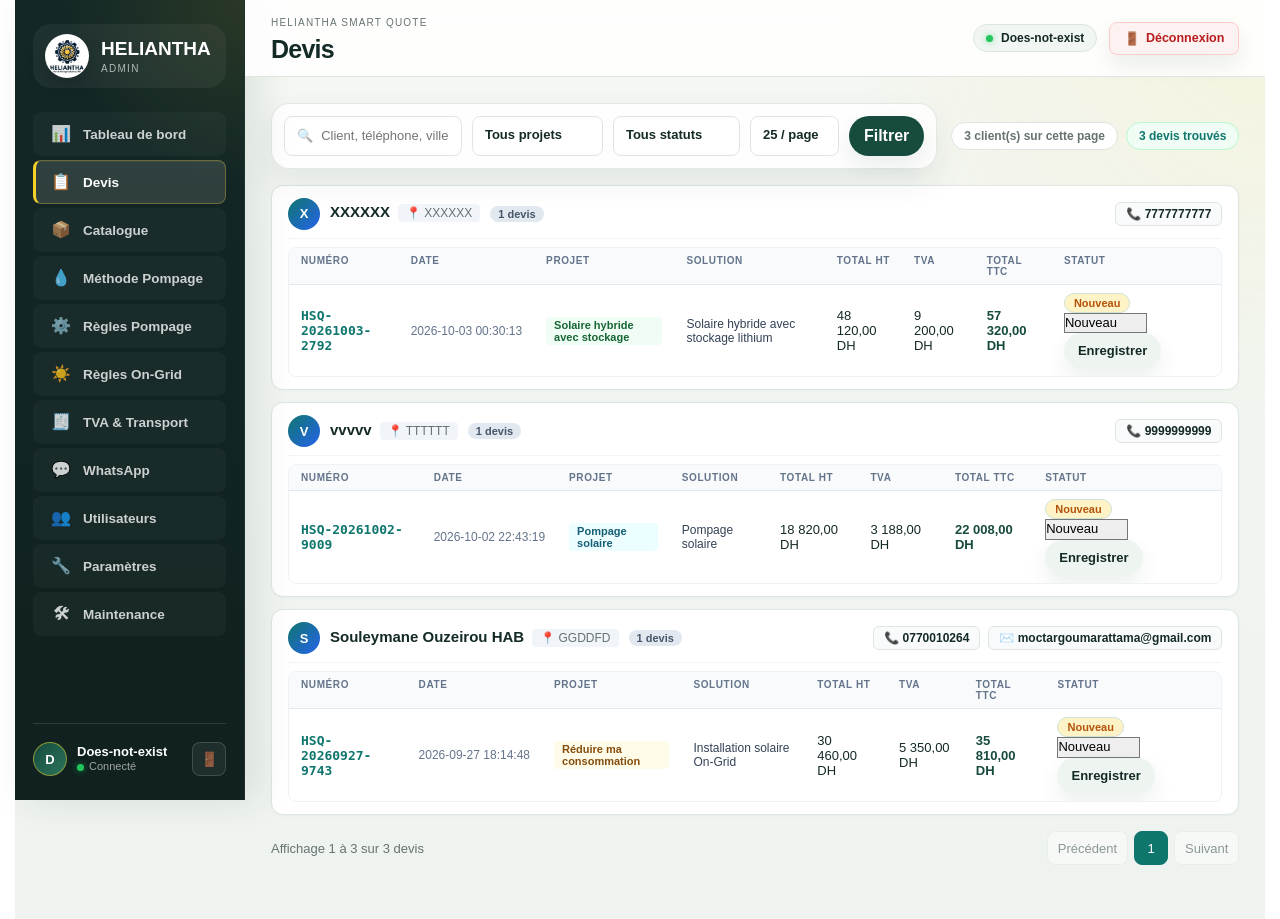
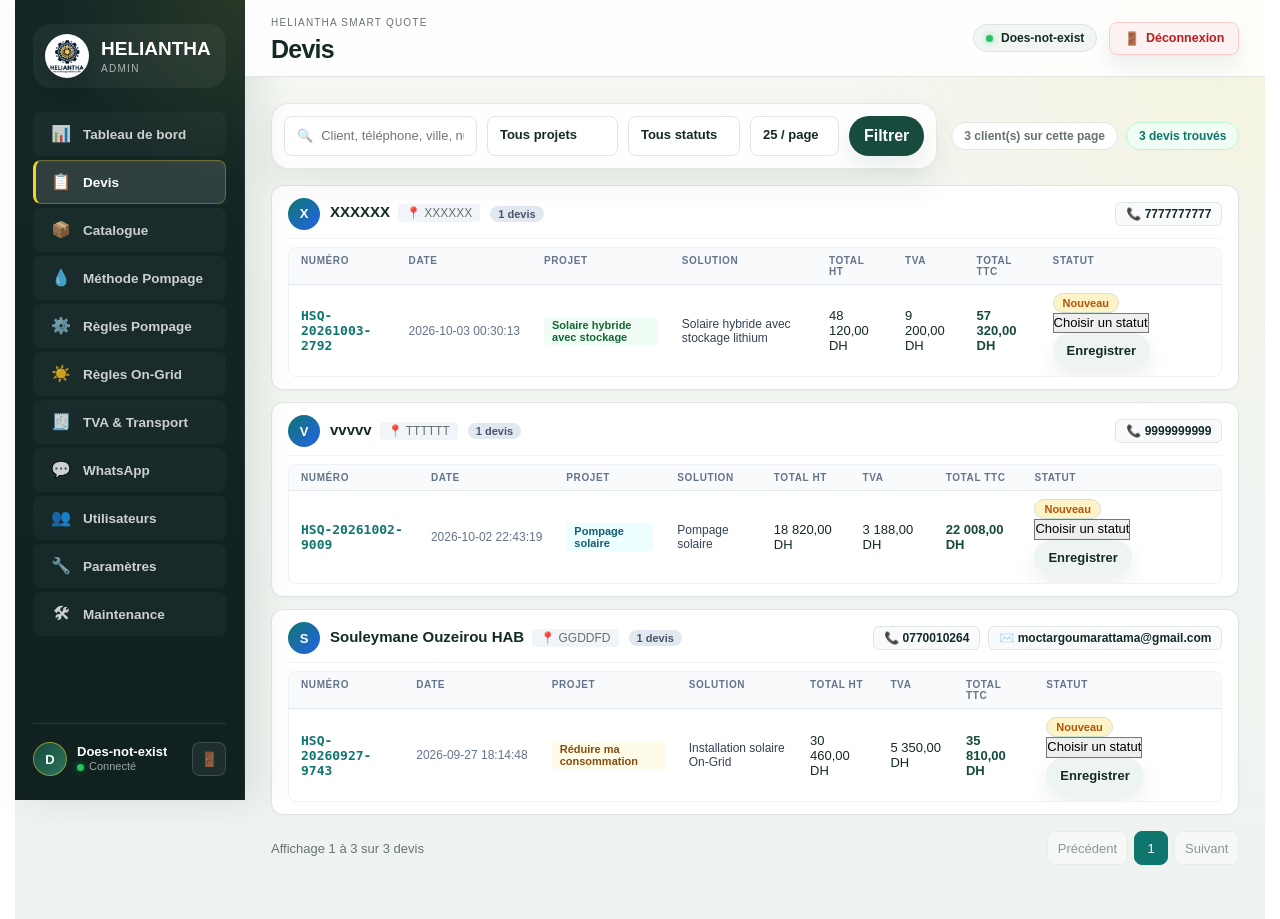
Before and after one commit to moctargoumarattama/HELIANTHA-SOLAIRE, a Flask app: page /admin/devis in a window 1280 px wide. Run offline with Flask 3, Linux system fonts and the light colour scheme; a user stored in the database is signed in; data comes from the database, SQL or seed files in the repository; some libraries are stand-ins or nearby versions.

Commit message:
feat(admin): workspace de gestion des devis et parametres ajax

```diff
--- a/app/db.py
+++ b/app/db.py
@@ -94,7 +94,7 @@ CREATE TABLE IF NOT EXISTS quote_requests (
     location TEXT,
     request_json TEXT NOT NULL,
     result_json TEXT NOT NULL,
-    status TEXT NOT NULL DEFAULT 'Nouveau',
+    status TEXT NOT NULL DEFAULT 'A contacter',
     created_at TEXT NOT NULL DEFAULT CURRENT_TIMESTAMP
 );
 
@@ -1205,7 +1205,7 @@ def save_quote(quote_number, project, data, contact, result):
             data.get("city") or contact.get("location", ""),
             dumps({"data": data, "contact": contact}),
             dumps(result),
-            contact.get("status", "Nouveau") if contact.get("status") in QUOTE_STATUSES else "Nouveau",
+            contact.get("status", "A contacter") if contact.get("status") in QUOTE_STATUSES else "A contacter",
             result.get("title", ""),
             financial.get("total_ht"),
             financial.get("total_ttc"),
--- a/app/defaults.py
+++ b/app/defaults.py
@@ -15,17 +15,12 @@ DASHBOARD_PROJECT_LABELS = {
 }
 
 QUOTE_STATUSES = [
-    "Nouveau",
     "A contacter",
-    "Contacte",
-    "Etude",
-    "Visite programmee",
-    "Devis prepare",
-    "Devis envoye",
     "Accepte",
     "Refuse",
     "Installation",
     "Termine",
+    "Visite programmee",  # Statut interne des visites, absent du menu admin.
 ]
 
 CALCULATOR_VERSIONS = {
--- a/app/routes.py
+++ b/app/routes.py
@@ -1627,7 +1627,7 @@ def admin_quote_status(quote_id):
     fields = _admin_submitted_fields()
     if fields is None:
         return _admin_ajax_error({"form": "Données invalides."})
-    status = str(fields.get("status", "Nouveau"))
+    status = str(fields.get("status", "A contacter"))
     if status not in ADMIN_QUOTE_STATUSES:
         if _admin_is_ajax():
             return _admin_ajax_error({"status": "Choisissez un statut valide."})
@@ -1639,7 +1639,7 @@ def admin_quote_status(quote_id):
         label = display_quote_status(status)
         if status in {"Accepte", "Termine"}:
             badge_class = "crm-st-success"
-        elif status in {"Etude", "Devis prepare", "Devis envoye", "Installation"}:
+        elif status == "Installation":
             badge_class = "crm-st-info"
         elif status == "Refuse":
             badge_class = "crm-st-danger"
--- a/templates/admin/quotes.html
+++ b/templates/admin/quotes.html
@@ -22,7 +22,6 @@
       <option value="">Tous statuts</option>
       <optgroup label="Vue rapide">
         <option value="en_attente" {% if filters.get('status') == 'en_attente' %}selected{% endif %}>En attente</option>
-        <option value="envoye" {% if filters.get('status') == 'envoye' %}selected{% endif %}>Envoyés</option>
         <option value="valide" {% if filters.get('status') == 'valide' %}selected{% endif %}>Validés</option>
         <option value="rejete" {% if filters.get('status') == 'rejete' %}selected{% endif %}>Rejetés</option>
       </optgroup>
@@ -108,11 +107,12 @@
             <td data-label="Total TTC" class="amount-ttc"><strong>{{ (q.amount_ttc or 0)|format_currency }}</strong></td>
             <td data-label="Statut">
               <span class="status crm-status-badge {% if q.status in ['Accepte', 'Termine'] %}crm-st-success{% elif q.status in ['Etude', 'Devis prepare', 'Devis envoye', 'Installation'] %}crm-st-info{% elif q.status == 'Refuse' %}crm-st-danger{% else %}crm-st-warning{% endif %}">
-                {{ q.display_status or "Nouveau" }}
+                {{ q.display_status or "A contacter" }}
               </span>
               <form method="post" action="{{ url_for('main.admin_quote_status', quote_id=q.id) }}" class="crm-inline-status-form" data-quote-id="{{ q.id }}">
                 <input type="hidden" name="csrf_token" value="{{ csrf_token() if csrf_token is defined else '' }}">
-                <select name="status" aria-label="Changer le statut du devis {{ q.quote_number }}">
+                <select name="status" aria-label="Changer le statut du devis {{ q.quote_number }}" required>
+                  {% if q.status not in statuses %}<option value="" selected disabled>Choisir un statut</option>{% endif %}
                   {% for status in statuses %}
                   <option value="{{ status }}" {% if q.status == status %}selected{% endif %}>{{ status }}</option>
                   {% endfor %}
```
Also changed, not shown: tests/test_admin_ajax_settings.py (+3 -1 lines), tests/test_admin_quotes_workspace.py (+4 -0 lines).
